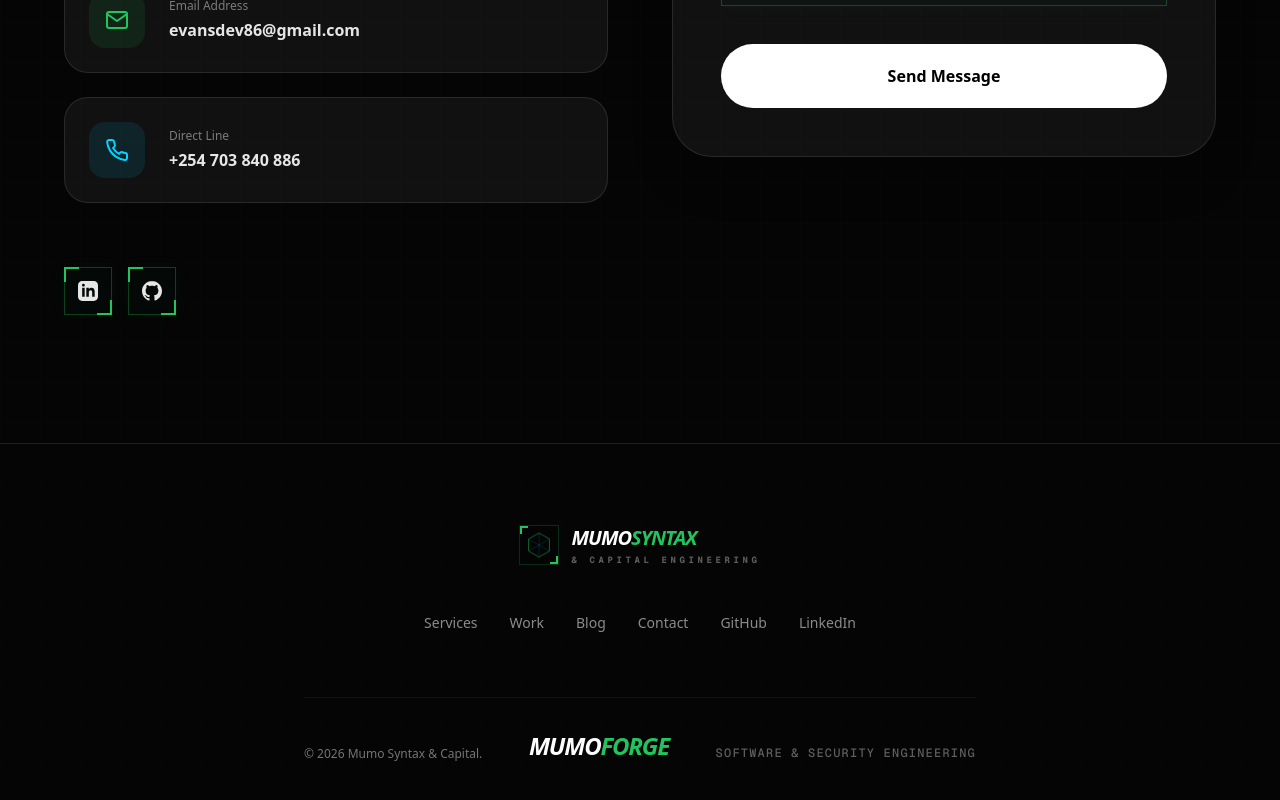
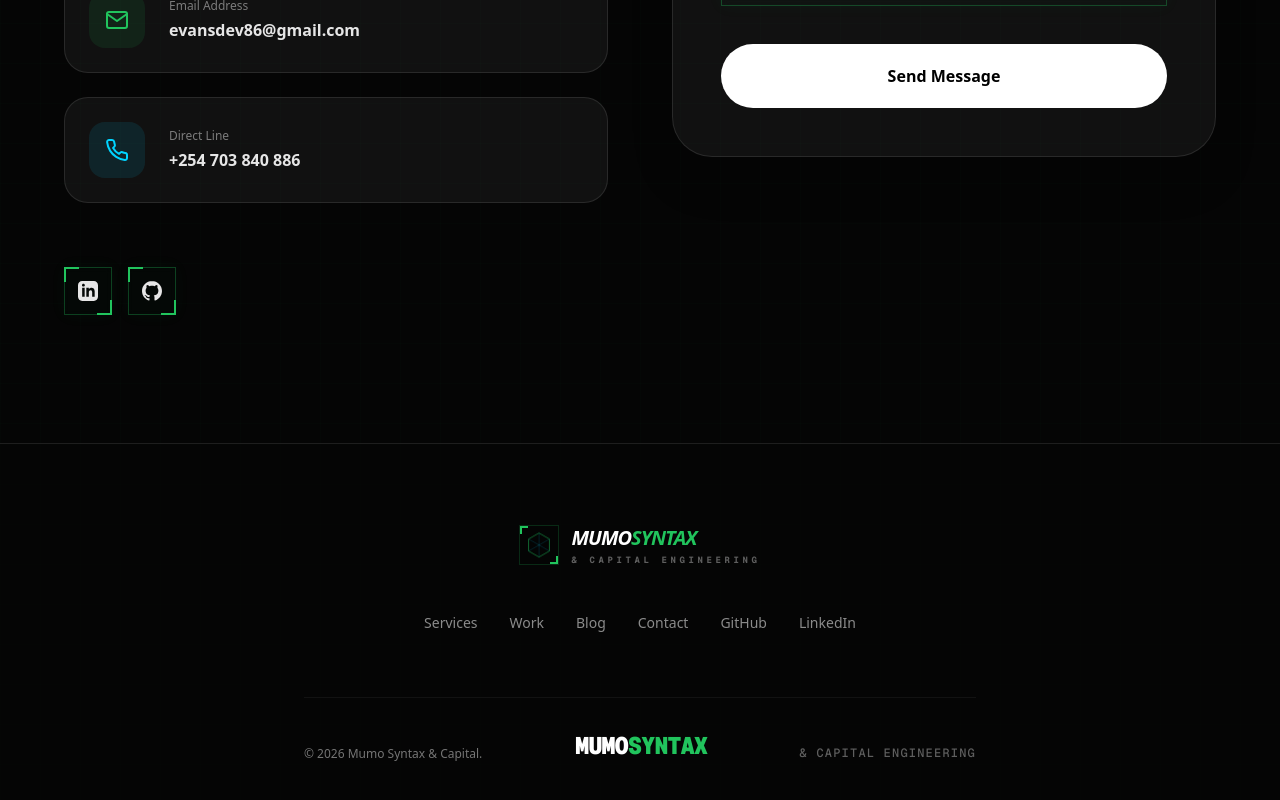
Before and after one commit to Evansgit254/evans-mumo-web-solutions, a Next.js app: page / in a window 1280 px wide. Shown: the part 7352-8152 px from the top of the page. Built offline with nearby package versions, Linux system fonts and the light colour scheme.

Commit message:
Fix MumoForge legacy branding in Footer

```diff
--- a/src/components/Footer.tsx
+++ b/src/components/Footer.tsx
@@ -22,8 +22,8 @@ export default function Footer() {
                 <div className="text-center text-foreground/50 text-xs border-t border-white/5 pt-8 w-full max-w-2xl font-medium">
                     <div className="flex flex-col md:flex-row justify-between items-center gap-4">
                         <p>&copy; {new Date().getFullYear()} Mumo Syntax & Capital.</p>
-                        <h4 className="text-2xl font-black tracking-tighter text-white mb-4 uppercase italic">MUMO<span className="text-accent-primary">FORGE</span></h4>
-                        <p className="text-foreground/40 text-xs font-mono tracking-widest leading-relaxed uppercase">Software & Security Engineering</p>
+                        <h4 className="text-2xl font-black tracking-tighter text-white mb-4 uppercase font-mono">MUMO<span className="text-accent-primary">SYNTAX</span></h4>
+                        <p className="text-foreground/40 text-xs font-mono tracking-widest leading-relaxed uppercase">&amp; Capital Engineering</p>
                     </div>
                 </div>
             </div>
```
